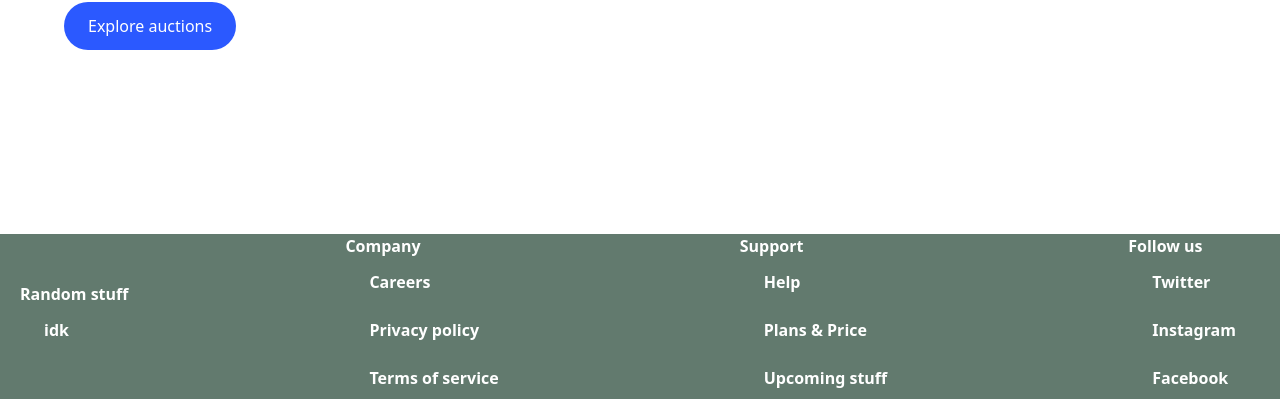
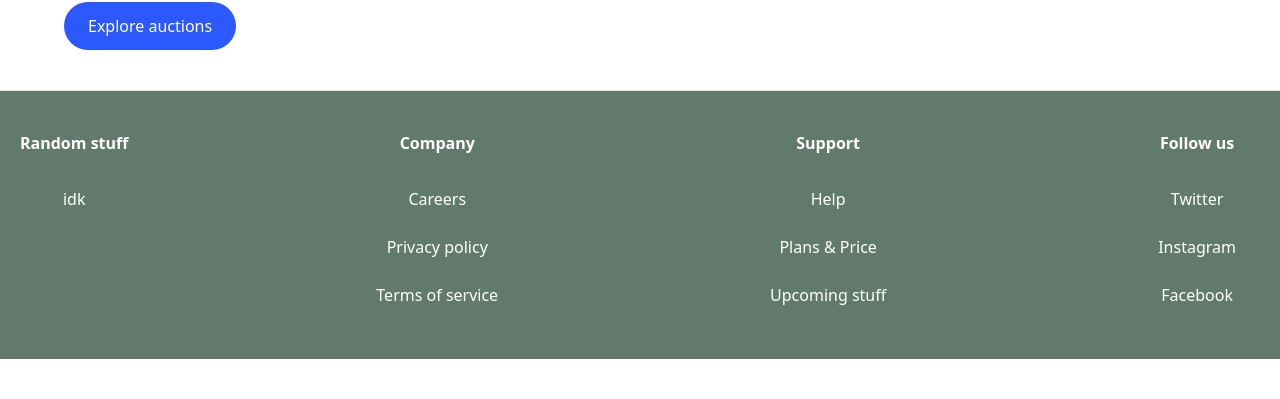
Before and after one commit to SickerTeam/dom-aukcyjny, a Next.js app in the folder frontend/: page / in a window 1280 px wide. Shown: the part 398-797 px from the top of the page. Built offline with nearby package versions, Linux system fonts and the light colour scheme.

Commit message:
Better styling of the footer

```diff
--- a/frontend/components/Footer.tsx
+++ b/frontend/components/Footer.tsx
@@ -3,34 +3,31 @@ import { CustomButton } from '.'
 
 export const Footer = () => {
   return (
-    <div className='footer w-full left-0 bottom-0 h-42 absolute'>
-      <nav className='flex justify-between items-center'>
-        <div className='flex-col ml-5'>
-            <p>Random stuff</p>
-            <CustomButton title="idk" btnType="button" containerStyles='font-bold'/>
+    <footer className='footer w-full flex flex-wrap justify-between mt-10 border-t'>
+        <div className='flex-col flex ml-5 items-center py-10'>
+        <p className='font-bold pb-5'>Random stuff</p>
+            <CustomButton title="idk" btnType="button"/>
         </div>
-        <div className='flex-col'>
-            <p>Company</p>
-            <CustomButton title="Careers" btnType="button" containerStyles='font-bold'/>
-            <CustomButton title="Privacy policy" btnType="button" containerStyles='font-bold'/>
-            <CustomButton title="Terms of service" btnType="button" containerStyles='font-bold'/>
+        <div className='flex-col flex items-center py-10'>
+        <p className='font-bold pb-5'>Company</p>
+            <CustomButton title="Careers" btnType="button"/>
+            <CustomButton title="Privacy policy" btnType="button"/>
+            <CustomButton title="Terms of service" btnType="button"/>
         </div>
-        <div className='flex-col'>
-            <p>Support</p>
-            <CustomButton title="Help" btnType="button" containerStyles='font-bold'/>
-            <CustomButton title="Plans & Price" btnType="button" containerStyles='font-bold'/>
-            <CustomButton title="Upcoming stuff" btnType="button" containerStyles='font-bold'/>
+        <div className='flex-col flex items-center py-10'>
+        <p className='font-bold pb-5'>Support</p>
+            <CustomButton title="Help" btnType="button"/>
+            <CustomButton title="Plans & Price" btnType="button"/>
+            <CustomButton title="Upcoming stuff" btnType="button"/>
 
         </div>
-        <div className='flex-col mr-5'>
-            <p>Follow us</p>
-            <CustomButton title="Twitter" btnType="button" containerStyles='font-bold'/>
-            <CustomButton title="Instagram" btnType="button" containerStyles='font-bold'/>
-            <CustomButton title="Facebook" btnType="button" containerStyles='font-bold'/>
+        <div className='flex-col flex mr-5 items-center py-10'>
+            <p className='font-bold pb-5'>Follow us</p>
+            <CustomButton title="Twitter" btnType="button"/>
+            <CustomButton title="Instagram" btnType="button"/>
+            <CustomButton title="Facebook" btnType="button"/>
         </div>
-        </nav>
-
-    </div>
+    </footer>
   )
 }
 
--- a/frontend/src/app/globals.css
+++ b/frontend/src/app/globals.css
@@ -46,5 +46,5 @@
 }
 
 .footer {
-  @apply bg-[#627A6E] text-white font-bold
+  @apply bg-[#627A6E] text-white
 }
```
